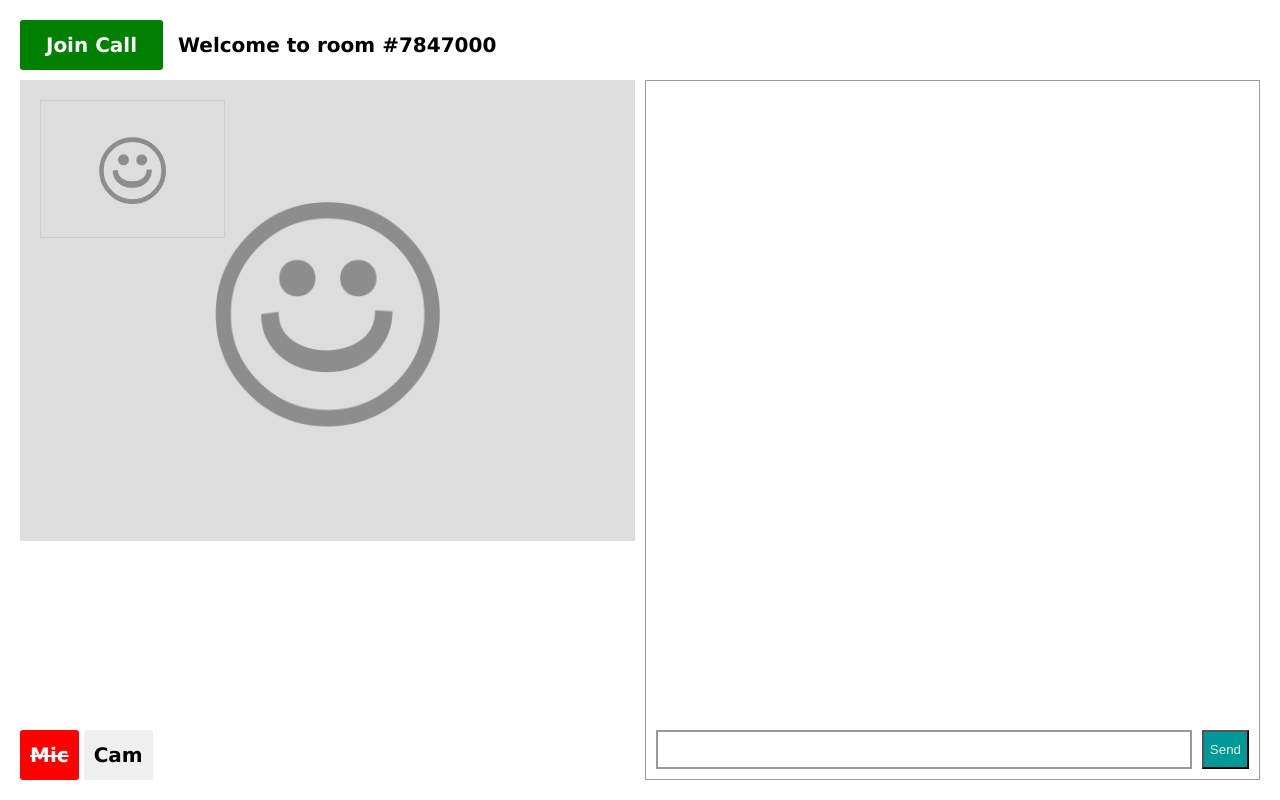
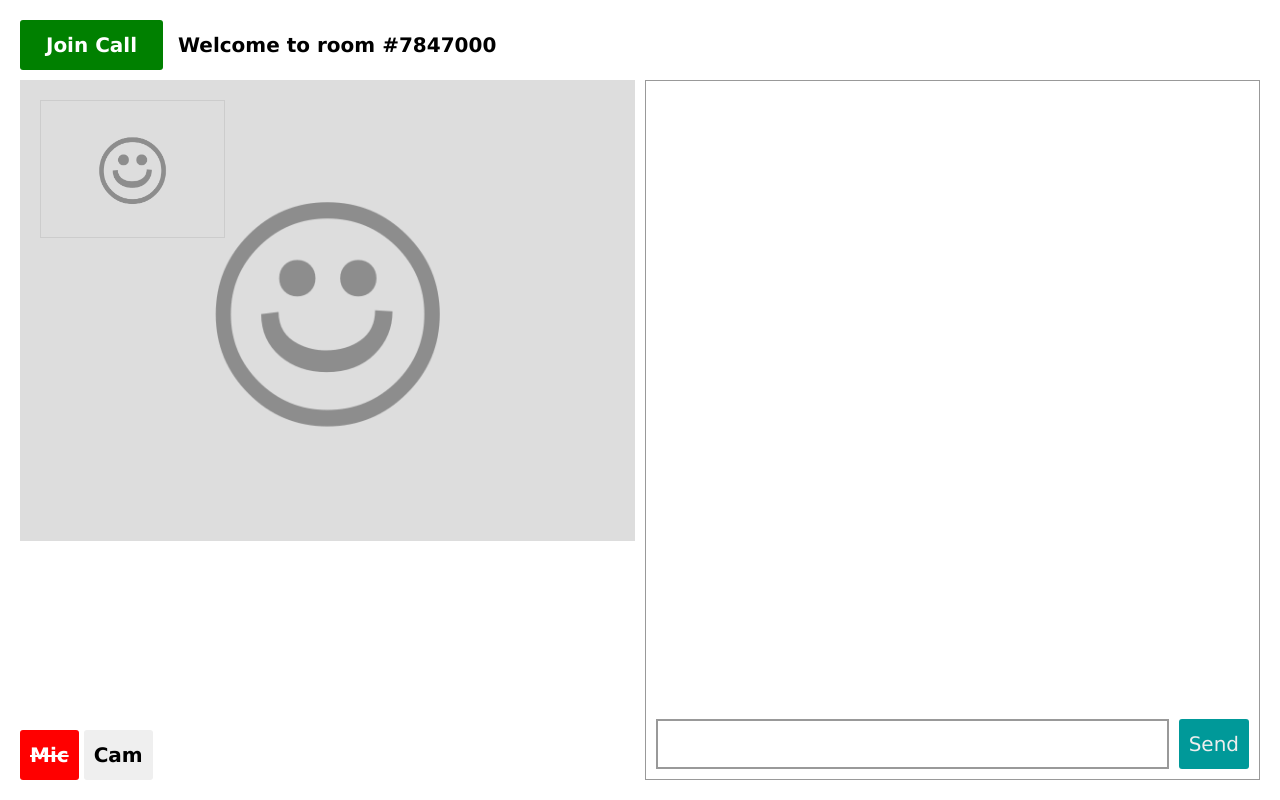
Before and after one commit to bechernie/programming-webrtc, a React (Vite) app in the folder frontend/: page /#7847000 in a window 1280 px wide. Built offline with nearby package versions, Linux system fonts and the light colour scheme; no server answers.

Commit message:
Fix Chat send button

```diff
--- a/frontend/src/components/Chat/Chat.tsx
+++ b/frontend/src/components/Chat/Chat.tsx
@@ -2,6 +2,7 @@ import { FormEvent } from "react";
 import styles from "./Chat.module.css";
 import globals from "@src/Globals.module.css";
 import { useChatContext } from "@components/Chat/ChatContext.ts";
+import Button from "@components/Button/Button.tsx";
 
 function Chat({ className }: { className?: string }) {
   const { message, setMessage, messages, sendMessage, refMessagesList } =
@@ -51,9 +52,9 @@ function Chat({ className }: { className?: string }) {
           value={message}
           onChange={(event) => setMessage(event.target.value)}
         />
-        <button type={"submit"} id={"chat-button"}>
+        <Button type={"submit"} id={"chat-button"}>
           Send
-        </button>
+        </Button>
       </form>
     </aside>
   );
```
